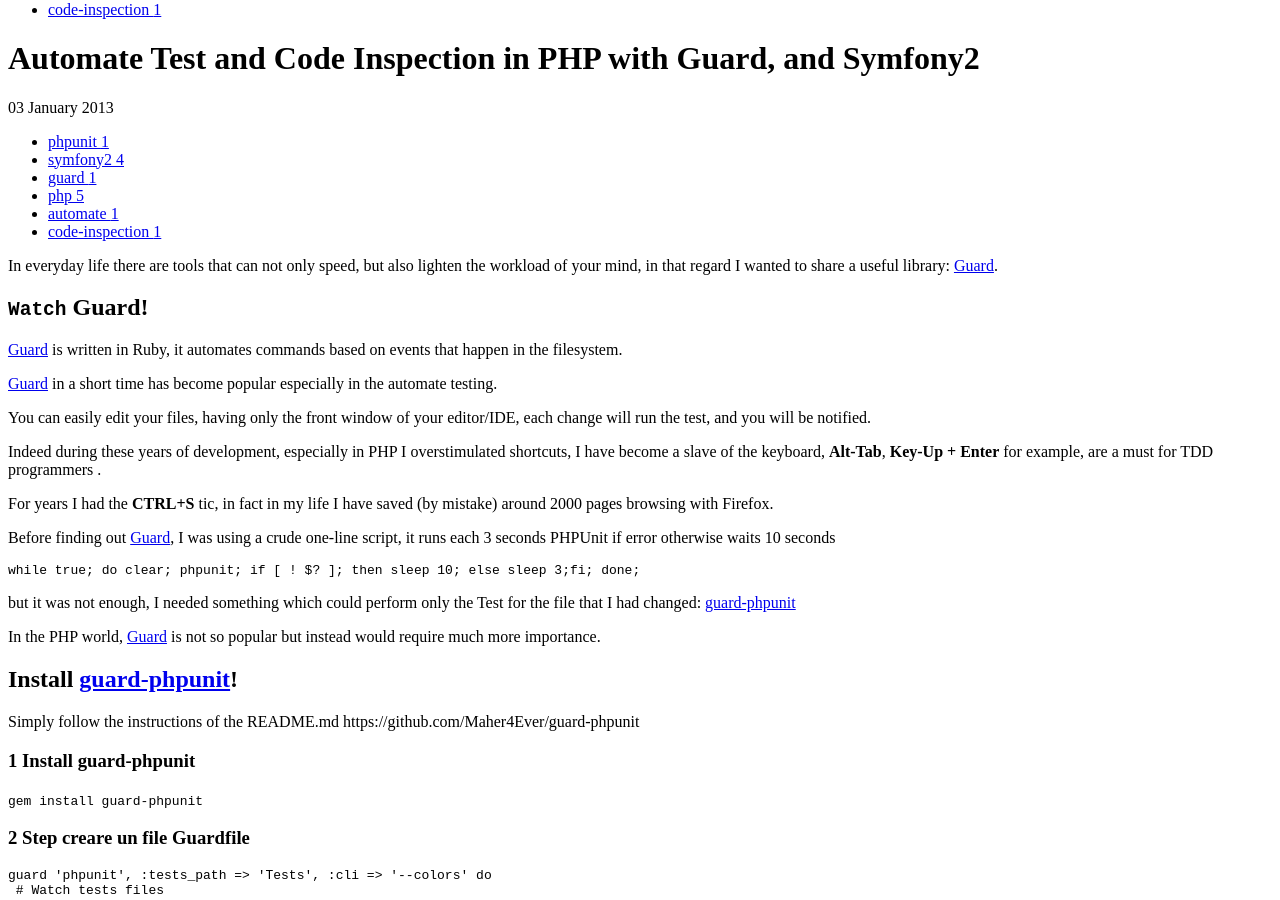
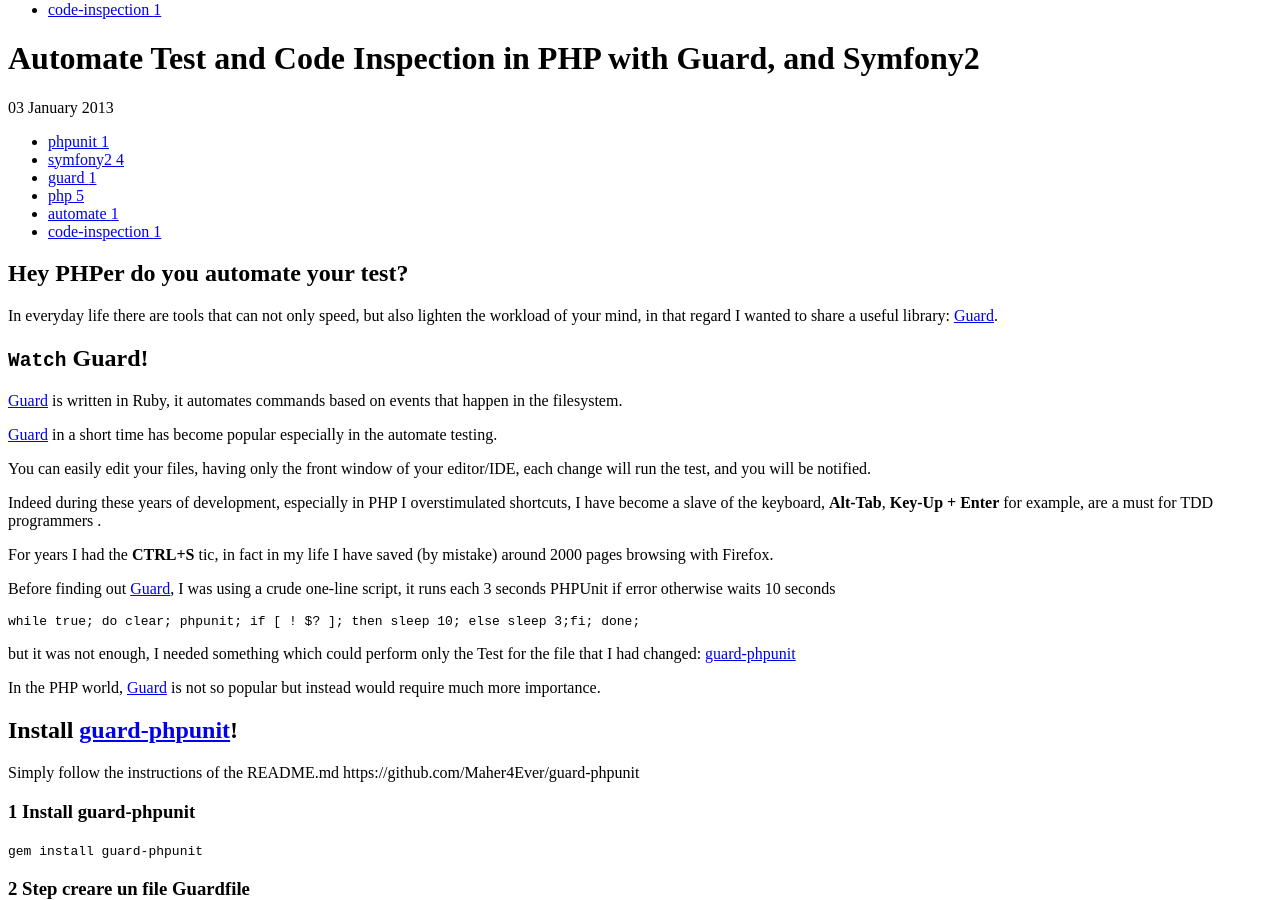
Before and after one commit to liuggio/liuggio.github.com, a Jekyll site: the page built from _posts/2013-01-03-automate-test-and-code-inspection-in-php-with-guard-and-symfony2.md, in a window 1280 px wide and 900 px high, scrolled down 1461 px. Built offline with Jekyll 4.4.1, drawn with Linux system fonts in a browser that asks for light colours; nearby versions of some CDN libraries; some web fonts are replaced; library files that are not in the unit come from our copies; comment, search, counter and statistics services are not loaded.

Commit message:
added title

```diff
--- a/_posts/2013-01-03-automate-test-and-code-inspection-in-php-with-guard-and-symfony2.md
+++ b/_posts/2013-01-03-automate-test-and-code-inspection-in-php-with-guard-and-symfony2.md
@@ -7,6 +7,8 @@
 ---
 {% include JB/setup %}
 
+
+## Hey PHPer do you automate your test?
 
 In everyday life there are tools that can not only speed, but also lighten the workload of your mind,
 in that regard I wanted to share a useful library: [Guard](https://github.com/guard/guard).
```
Also changed, not shown: 2 other files.
